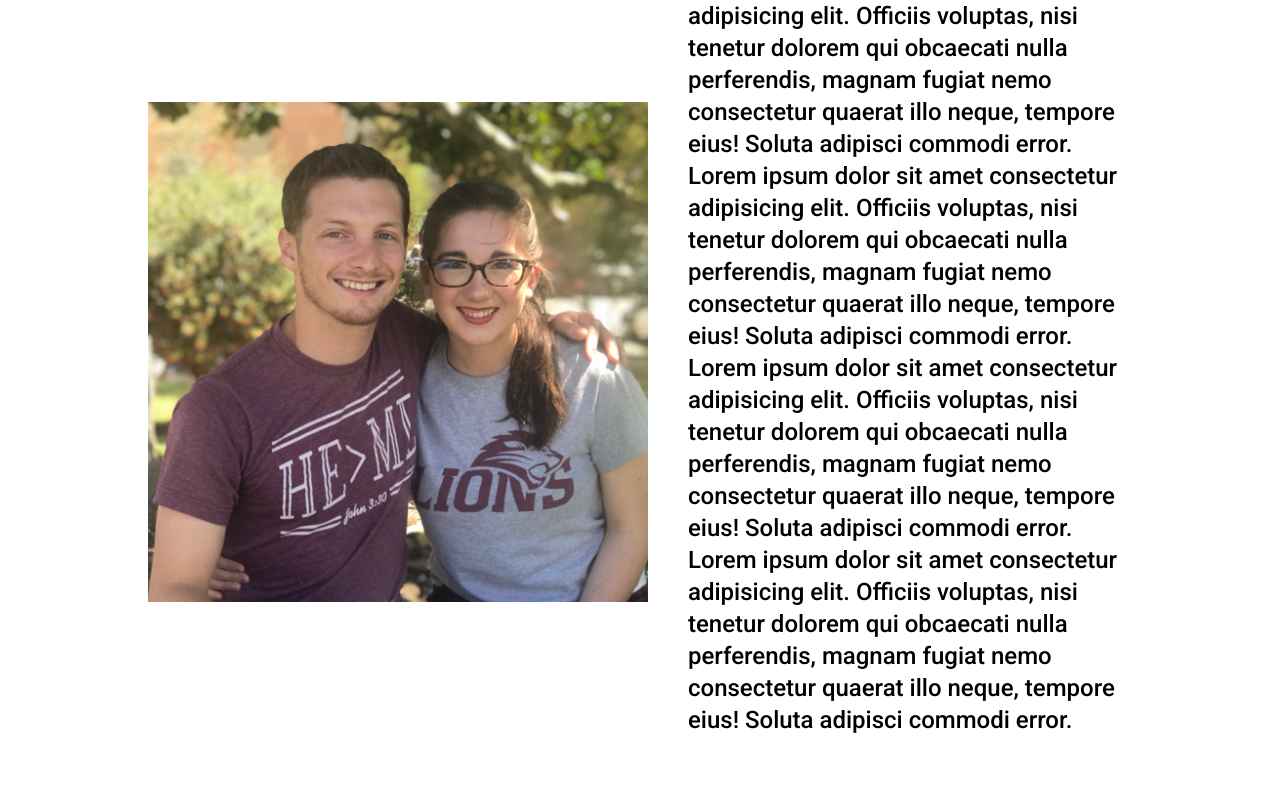
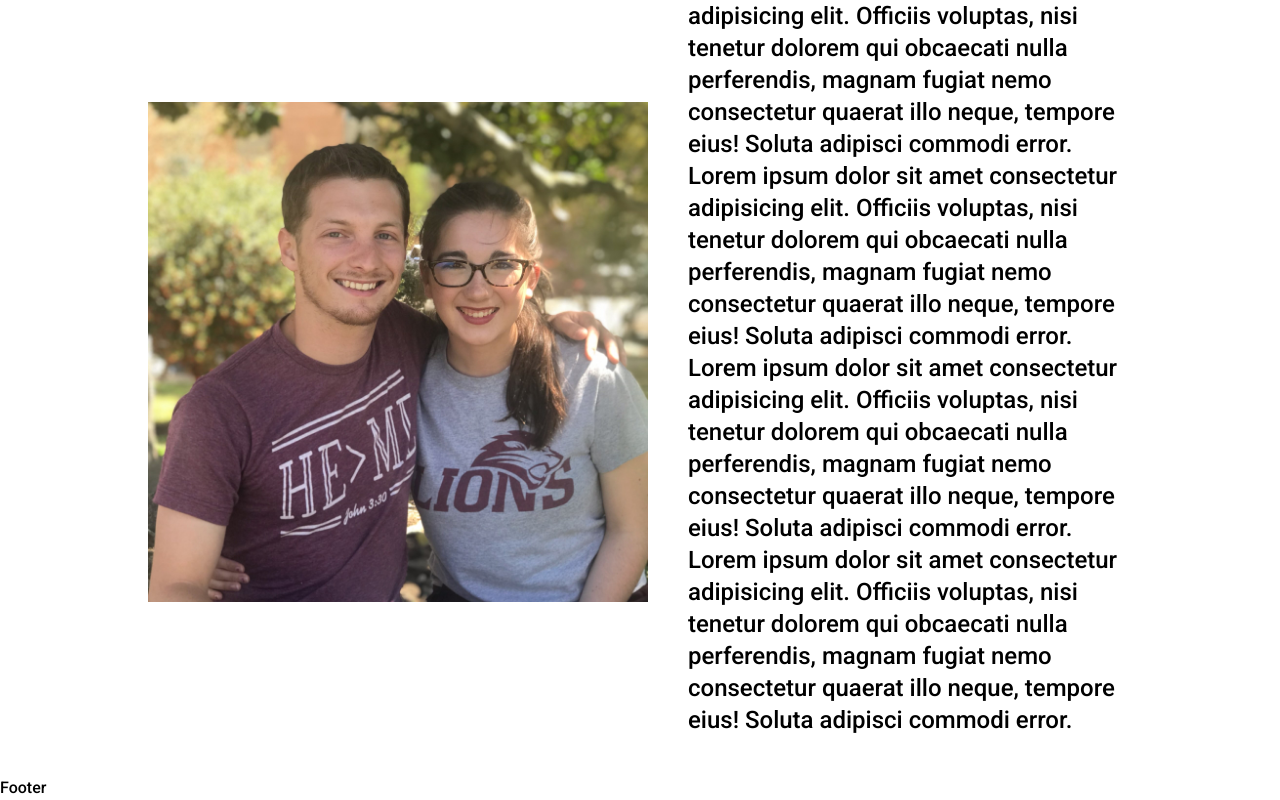
Before and after one commit to evandvance/jenkinselectricllc, a Next.js app: page / in a window 1280 px wide. Shown: the part 1612-2412 px from the top of the page. Before the commit the page ends 2388 px from the top, so only its background shows below. Built offline with nearby package versions, Linux system fonts and the light colour scheme.

Commit message:
Added footer to layout and admin navbar template file

```diff
--- a/src/app/layout.tsx
+++ b/src/app/layout.tsx
@@ -2,6 +2,7 @@ import type { Metadata } from 'next';
 import { Roboto } from 'next/font/google';
 import './globals.css';
 import Navbar from '@/components/Navbar';
+import Footer from '@/components/Footer';
 
 const roboto = Roboto({ weight: '500', subsets: ['latin'] });
 
@@ -20,6 +21,7 @@ export default function RootLayout({
       <body className={roboto.className}>
         <Navbar />
         {children}
+        <Footer />
       </body>
     </html>
   );
--- /dev/null
+++ b/src/components/AdminNavbar/AdminNavbar.tsx
@@ -0,0 +1,7 @@
+import React from 'react';
+
+const AdminNavbar = () => {
+  return <div>AdminNavbar</div>;
+};
+
+export default AdminNavbar;
--- /dev/null
+++ b/src/components/AdminNavbar/index.ts
@@ -0,0 +1,3 @@
+import AdminNavbar from './AdminNavbar';
+
+export default AdminNavbar;
```
